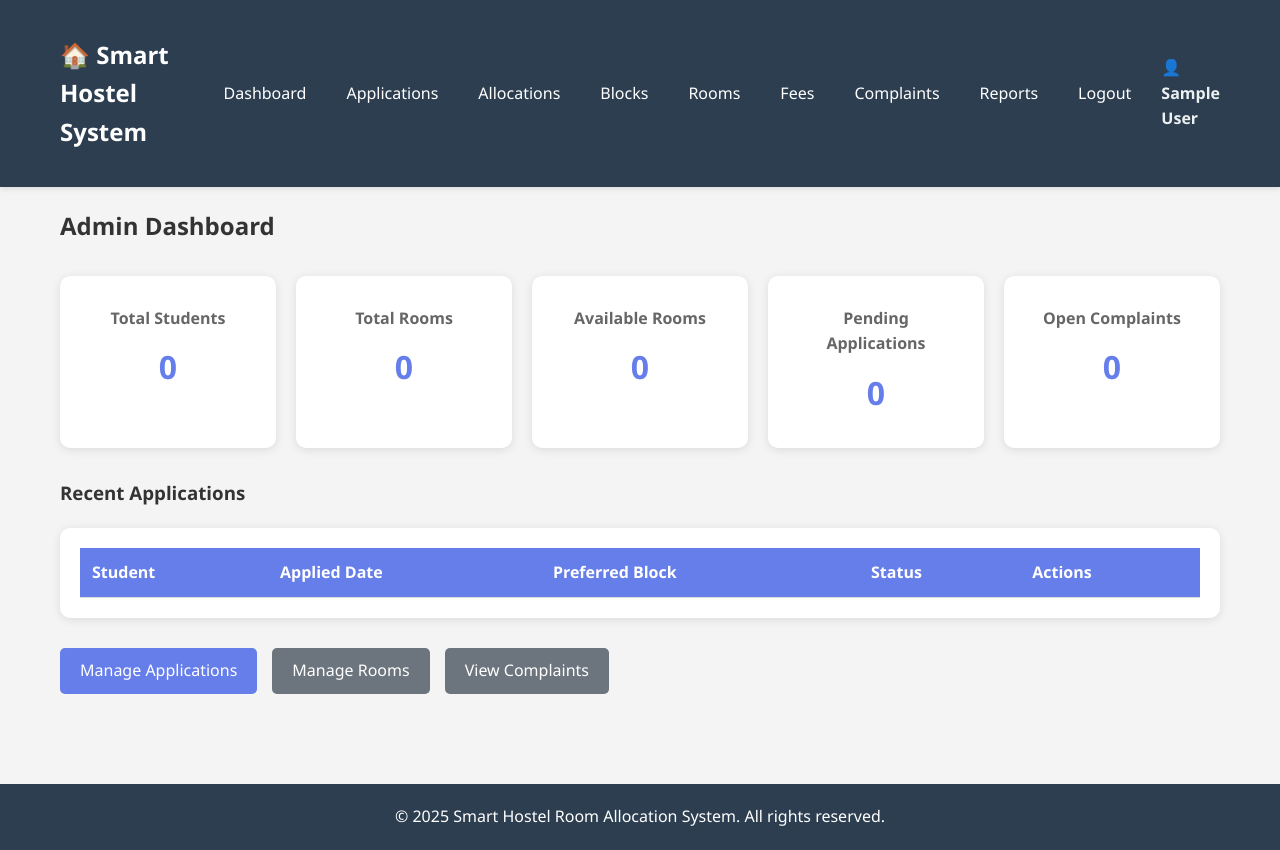
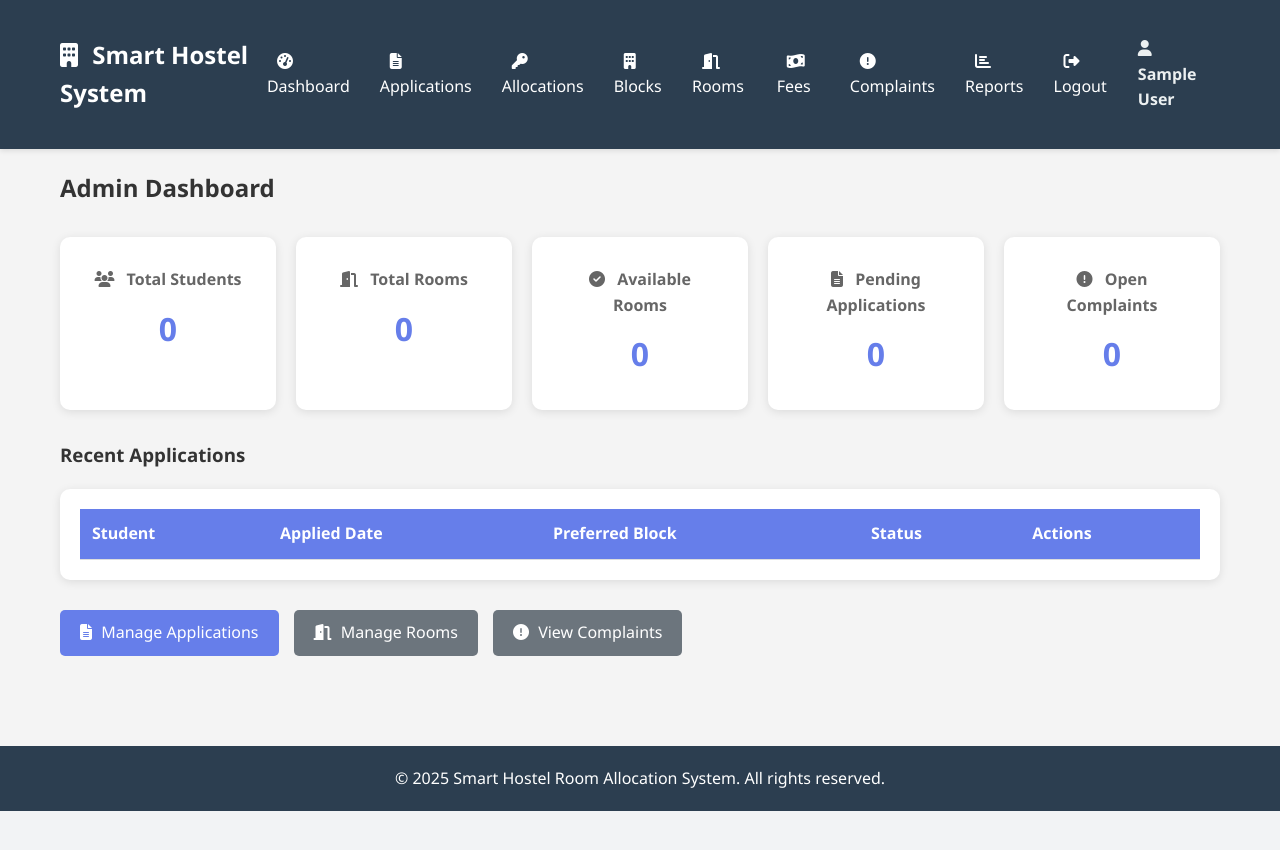
Before and after one commit to manzar06/Room_Allocation, a Flask app: page /admin/dashboard in a window 1280 px wide. After the commit the page ends 811 px from the top, so only its background shows below. Run offline with Flask 3, Linux system fonts and the light colour scheme; the visitor is signed in with stand-in values (Sample User, id 1); data comes from the database, SQL or seed files in the repository; data that the repository does not hold is empty.

Commit message:
Add Font Awesome icons throughout the application
- Integrated Font Awesome 6.4.0 icon library
- Added icons to navigation menu items
- Added icons to page titles and section headers
- Added icons to dashboard cards and statistics
- Added icons to action buttons (approve, reject, check-in, check-out, etc.)
- Added icons to export buttons and form submissions
- Improved visual hierarchy and user experience
- Updated CSS for proper icon spacing and styling

```diff
--- a/init_admin.py
+++ b/init_admin.py
@@ -29,7 +29,7 @@
         print("Admin user created successfully!")
         print("Username: admin")
         print("Password: admin123")
-        print("\n⚠️  Please change the password after first login!")
+        print("\nPlease change the password after first login!")
 
 if __name__ == '__main__':
     create_admin()
--- a/project1 description.txt
+++ b/project1 description.txt
@@ -1,6 +1,6 @@
 Smart Hostel Room Allocation System – Full Project Description
 
-✅ Project Overview
+Project Overview
 
 The Smart Hostel Room Allocation System is a web-based platform that automates the entire hostel management process. It replaces manual allocation using registers and spreadsheets with a digital solution where students can apply for rooms, administrators can assign rooms, track occupancy, handle complaints, and manage fees.
 
@@ -9,7 +9,7 @@
 
 ---
 
-🎯 Objectives
+Objectives
 
 Automate hostel room allocation.
 
@@ -27,7 +27,7 @@
 
 ---
 
-🔧 Proposed System Features
+Proposed System Features
 
 1. Student Module
 
--- a/static/css/style.css
+++ b/static/css/style.css
@@ -9,6 +9,25 @@
     line-height: 1.6;
     color: #333;
     background-color: #f4f4f4;
+}
+
+/* Icon styling */
+i.fas, i.far {
+    margin-right: 8px;
+}
+
+.nav-menu a i {
+    margin-right: 5px;
+}
+
+.btn i {
+    margin-right: 5px;
+}
+
+.feature-card li i {
+    margin-right: 8px;
+    color: #667eea;
+    width: 20px;
 }
 
 .container {
@@ -146,10 +165,8 @@
     border-bottom: 1px solid #eee;
 }
 
-.feature-card li:before {
-    content: "✓ ";
-    color: #28a745;
-    font-weight: bold;
+.feature-card li {
+    padding-left: 5px;
 }
 
 /* Buttons */
--- a/templates/admin/complaints.html
+++ b/templates/admin/complaints.html
@@ -3,7 +3,7 @@
 {% block title %}Manage Complaints - Smart Hostel System{% endblock %}
 
 {% block content %}
-<h2>Manage Complaints</h2>
+<h2><i class="fas fa-exclamation-circle"></i> Manage Complaints</h2>
 <div class="table-container">
     <table class="data-table">
         <thead>
--- a/templates/admin/dashboard.html
+++ b/templates/admin/dashboard.html
@@ -7,23 +7,23 @@
 
 <div class="stats-grid">
     <div class="stat-card">
-        <h3>Total Students</h3>
+        <h3><i class="fas fa-users"></i> Total Students</h3>
         <p class="stat-number">{{ total_students }}</p>
     </div>
     <div class="stat-card">
-        <h3>Total Rooms</h3>
+        <h3><i class="fas fa-door-open"></i> Total Rooms</h3>
         <p class="stat-number">{{ total_rooms }}</p>
     </div>
     <div class="stat-card">
-        <h3>Available Rooms</h3>
+        <h3><i class="fas fa-check-circle"></i> Available Rooms</h3>
         <p class="stat-number">{{ available_rooms }}</p>
     </div>
     <div class="stat-card">
-        <h3>Pending Applications</h3>
+        <h3><i class="fas fa-file-alt"></i> Pending Applications</h3>
         <p class="stat-number">{{ pending_applications }}</p>
     </div>
     <div class="stat-card">
-        <h3>Open Complaints</h3>
+        <h3><i class="fas fa-exclamation-circle"></i> Open Complaints</h3>
         <p class="stat-number">{{ open_complaints }}</p>
     </div>
 </div>
@@ -55,8 +55,8 @@
 </div>
 
 <div class="quick-actions">
-    <a href="{{ url_for('manage_applications') }}" class="btn btn-primary">Manage Applications</a>
-    <a href="{{ url_for('manage_rooms') }}" class="btn btn-secondary">Manage Rooms</a>
-    <a href="{{ url_for('admin_complaints') }}" class="btn btn-secondary">View Complaints</a>
+    <a href="{{ url_for('manage_applications') }}" class="btn btn-primary"><i class="fas fa-file-alt"></i> Manage Applications</a>
+    <a href="{{ url_for('manage_rooms') }}" class="btn btn-secondary"><i class="fas fa-door-open"></i> Manage Rooms</a>
+    <a href="{{ url_for('admin_complaints') }}" class="btn btn-secondary"><i class="fas fa-exclamation-circle"></i> View Complaints</a>
 </div>
 {% endblock %}
--- a/templates/base.html
+++ b/templates/base.html
@@ -4,36 +4,37 @@
     <meta charset="UTF-8">
     <meta name="viewport" content="width=device-width, initial-scale=1.0">
     <title>{% block title %}Smart Hostel Room Allocation System{% endblock %}</title>
+    <link rel="stylesheet" href="https://cdnjs.cloudflare.com/ajax/libs/font-awesome/6.4.0/css/all.min.css">
     <link rel="stylesheet" href="{{ url_for('static', filename='css/style.css') }}">
 </head>
 <body>
     <nav class="navbar">
         <div class="container">
             <div class="nav-brand">
-                <h1>🏠 Smart Hostel System</h1>
+                <h1><i class="fas fa-building"></i> Smart Hostel System</h1>
             </div>
             <ul class="nav-menu">
                 {% if current_user.is_authenticated %}
                     {% if current_user.role == 'admin' %}
-                        <li><a href="{{ url_for('admin_dashboard') }}">Dashboard</a></li>
-                        <li><a href="{{ url_for('manage_applications') }}">Applications</a></li>
-                        <li><a href="{{ url_for('view_allocations') }}">Allocations</a></li>
-                        <li><a href="{{ url_for('manage_blocks') }}">Blocks</a></li>
-                        <li><a href="{{ url_for('manage_rooms') }}">Rooms</a></li>
-                        <li><a href="{{ url_for('manage_fees') }}">Fees</a></li>
-                        <li><a href="{{ url_for('admin_complaints') }}">Complaints</a></li>
-                        <li><a href="{{ url_for('reports') }}">Reports</a></li>
+                        <li><a href="{{ url_for('admin_dashboard') }}"><i class="fas fa-tachometer-alt"></i> Dashboard</a></li>
+                        <li><a href="{{ url_for('manage_applications') }}"><i class="fas fa-file-alt"></i> Applications</a></li>
+                        <li><a href="{{ url_for('view_allocations') }}"><i class="fas fa-key"></i> Allocations</a></li>
+                        <li><a href="{{ url_for('manage_blocks') }}"><i class="fas fa-building"></i> Blocks</a></li>
+                        <li><a href="{{ url_for('manage_rooms') }}"><i class="fas fa-door-open"></i> Rooms</a></li>
+                        <li><a href="{{ url_for('manage_fees') }}"><i class="fas fa-money-bill-wave"></i> Fees</a></li>
+                        <li><a href="{{ url_for('admin_complaints') }}"><i class="fas fa-exclamation-circle"></i> Complaints</a></li>
+                        <li><a href="{{ url_for('reports') }}"><i class="fas fa-chart-bar"></i> Reports</a></li>
                     {% else %}
-                        <li><a href="{{ url_for('student_dashboard') }}">Dashboard</a></li>
-                        <li><a href="{{ url_for('view_rooms') }}">View Rooms</a></li>
-                        <li><a href="{{ url_for('complaints') }}">Complaints</a></li>
-                        <li><a href="{{ url_for('student_fees') }}">Fees</a></li>
+                        <li><a href="{{ url_for('student_dashboard') }}"><i class="fas fa-tachometer-alt"></i> Dashboard</a></li>
+                        <li><a href="{{ url_for('view_rooms') }}"><i class="fas fa-door-open"></i> View Rooms</a></li>
+                        <li><a href="{{ url_for('complaints') }}"><i class="fas fa-exclamation-circle"></i> Complaints</a></li>
+                        <li><a href="{{ url_for('student_fees') }}"><i class="fas fa-money-bill-wave"></i> Fees</a></li>
                     {% endif %}
-                    <li><a href="{{ url_for('logout') }}">Logout</a></li>
-                    <li class="user-info">👤 {{ current_user.full_name }}</li>
+                    <li><a href="{{ url_for('logout') }}"><i class="fas fa-sign-out-alt"></i> Logout</a></li>
+                    <li class="user-info"><i class="fas fa-user"></i> {{ current_user.full_name }}</li>
                 {% else %}
-                    <li><a href="{{ url_for('login') }}">Login</a></li>
-                    <li><a href="{{ url_for('register') }}">Register</a></li>
+                    <li><a href="{{ url_for('login') }}"><i class="fas fa-sign-in-alt"></i> Login</a></li>
+                    <li><a href="{{ url_for('register') }}"><i class="fas fa-user-plus"></i> Register</a></li>
                 {% endif %}
             </ul>
         </div>
--- a/templates/login.html
+++ b/templates/login.html
@@ -5,7 +5,7 @@
 {% block content %}
 <div class="auth-container">
     <div class="auth-card">
-        <h2>Login</h2>
+        <h2><i class="fas fa-sign-in-alt"></i> Login</h2>
         <form method="POST" action="{{ url_for('login') }}">
             <div class="form-group">
                 <label for="username">Username</label>
@@ -15,7 +15,7 @@
                 <label for="password">Password</label>
                 <input type="password" id="password" name="password" required>
             </div>
-            <button type="submit" class="btn btn-primary btn-block">Login</button>
+            <button type="submit" class="btn btn-primary btn-block"><i class="fas fa-sign-in-alt"></i> Login</button>
         </form>
         <p class="auth-link">Don't have an account? <a href="{{ url_for('register') }}">Register here</a></p>
     </div>
--- a/templates/register.html
+++ b/templates/register.html
@@ -5,7 +5,7 @@
 {% block content %}
 <div class="auth-container">
     <div class="auth-card">
-        <h2>Register</h2>
+        <h2><i class="fas fa-user-plus"></i> Register</h2>
         <form method="POST" action="{{ url_for('register') }}">
             <div class="form-group">
                 <label for="full_name">Full Name</label>
@@ -40,7 +40,7 @@
                 <input type="password" id="password" name="password" required>
             </div>
             <input type="hidden" name="role" value="student">
-            <button type="submit" class="btn btn-primary btn-block">Register</button>
+            <button type="submit" class="btn btn-primary btn-block"><i class="fas fa-user-plus"></i> Register</button>
         </form>
         <p class="auth-link">Already have an account? <a href="{{ url_for('login') }}">Login here</a></p>
     </div>
--- a/templates/student/apply.html
+++ b/templates/student/apply.html
@@ -3,7 +3,7 @@
 {% block title %}Apply for Room - Smart Hostel System{% endblock %}
 
 {% block content %}
-<h2>Apply for Hostel Room</h2>
+<h2><i class="fas fa-file-signature"></i> Apply for Hostel Room</h2>
 <div class="form-container">
     <form method="POST" action="{{ url_for('apply_for_room') }}">
         <div class="form-group">
@@ -27,8 +27,8 @@
             <label for="reason">Reason/Additional Notes</label>
             <textarea id="reason" name="reason" rows="4" placeholder="Any special requirements or reasons..."></textarea>
         </div>
-        <button type="submit" class="btn btn-primary">Submit Application</button>
-        <a href="{{ url_for('student_dashboard') }}" class="btn btn-secondary">Cancel</a>
+        <button type="submit" class="btn btn-primary"><i class="fas fa-paper-plane"></i> Submit Application</button>
+        <a href="{{ url_for('student_dashboard') }}" class="btn btn-secondary"><i class="fas fa-times"></i> Cancel</a>
     </form>
 </div>
 {% endblock %}
--- a/templates/student/complaints.html
+++ b/templates/student/complaints.html
@@ -3,7 +3,7 @@
 {% block title %}Complaints - Smart Hostel System{% endblock %}
 
 {% block content %}
-<h2>Submit a Complaint</h2>
+<h2><i class="fas fa-comment-dots"></i> Submit a Complaint</h2>
 <div class="form-container">
     <form method="POST" action="{{ url_for('complaints') }}">
         <div class="form-group">
@@ -25,11 +25,11 @@
             <label for="description">Description</label>
             <textarea id="description" name="description" rows="5" required></textarea>
         </div>
-        <button type="submit" class="btn btn-primary">Submit Complaint</button>
+        <button type="submit" class="btn btn-primary"><i class="fas fa-paper-plane"></i> Submit Complaint</button>
     </form>
 </div>
 
-<h2>My Complaints</h2>
+<h2><i class="fas fa-list"></i> My Complaints</h2>
 <div class="complaints-list">
     {% for complaint in complaints %}
     <div class="complaint-card">
--- a/templates/student/fees.html
+++ b/templates/student/fees.html
@@ -3,7 +3,7 @@
 {% block title %}Fees - Smart Hostel System{% endblock %}
 
 {% block content %}
-<h2>My Fee Records</h2>
+<h2><i class="fas fa-money-bill-wave"></i> My Fee Records</h2>
 <div class="table-container">
     <table class="data-table">
         <thead>
@@ -20,7 +20,7 @@
             {% for fee in fees %}
             <tr>
                 <td>{{ fee.fee_type|title }}</td>
-                <td>₹{{ fee.amount }}</td>
+                <td>Rs{{ fee.amount }}</td>
                 <td>{{ fee.due_date.strftime('%Y-%m-%d') }}</td>
                 <td>{{ fee.paid_date.strftime('%Y-%m-%d') if fee.paid_date else 'N/A' }}</td>
                 <td><span class="status-{{ fee.status }}">{{ fee.status|title }}</span></td>
--- a/templates/student/rooms.html
+++ b/templates/student/rooms.html
@@ -3,7 +3,7 @@
 {% block title %}Available Rooms - Smart Hostel System{% endblock %}
 
 {% block content %}
-<h2>Available Rooms</h2>
+<h2><i class="fas fa-door-open"></i> Available Rooms</h2>
 {% for room_group in rooms_data %}
 <div class="block-section">
     <h3>{{ room_group.block.name }} ({{ room_group.block.gender }})</h3>
@@ -16,7 +16,7 @@
             <p><strong>Occupancy:</strong> {{ room.current_occupancy }}/{{ room.capacity }}</p>
             <p><strong>Status:</strong> <span class="status-{{ room.status }}">{{ room.status|title }}</span></p>
             {% if room.price %}
-            <p><strong>Price:</strong> ₹{{ room.price }}/month</p>
+            <p><strong>Price:</strong> Rs{{ room.price }}/month</p>
             {% endif %}
         </div>
         {% endfor %}
```
Also changed, not shown: templates/admin/allocations.html (+4 -4 lines), templates/admin/applications.html (+4 -4 lines), templates/admin/blocks.html (+4 -4 lines), templates/admin/fees.html (+8 -8 lines), templates/admin/reports.html (+19 -19 lines), templates/admin/rooms.html (+5 -5 lines), templates/index.html (+12 -12 lines), templates/student/dashboard.html (+9 -9 lines).
